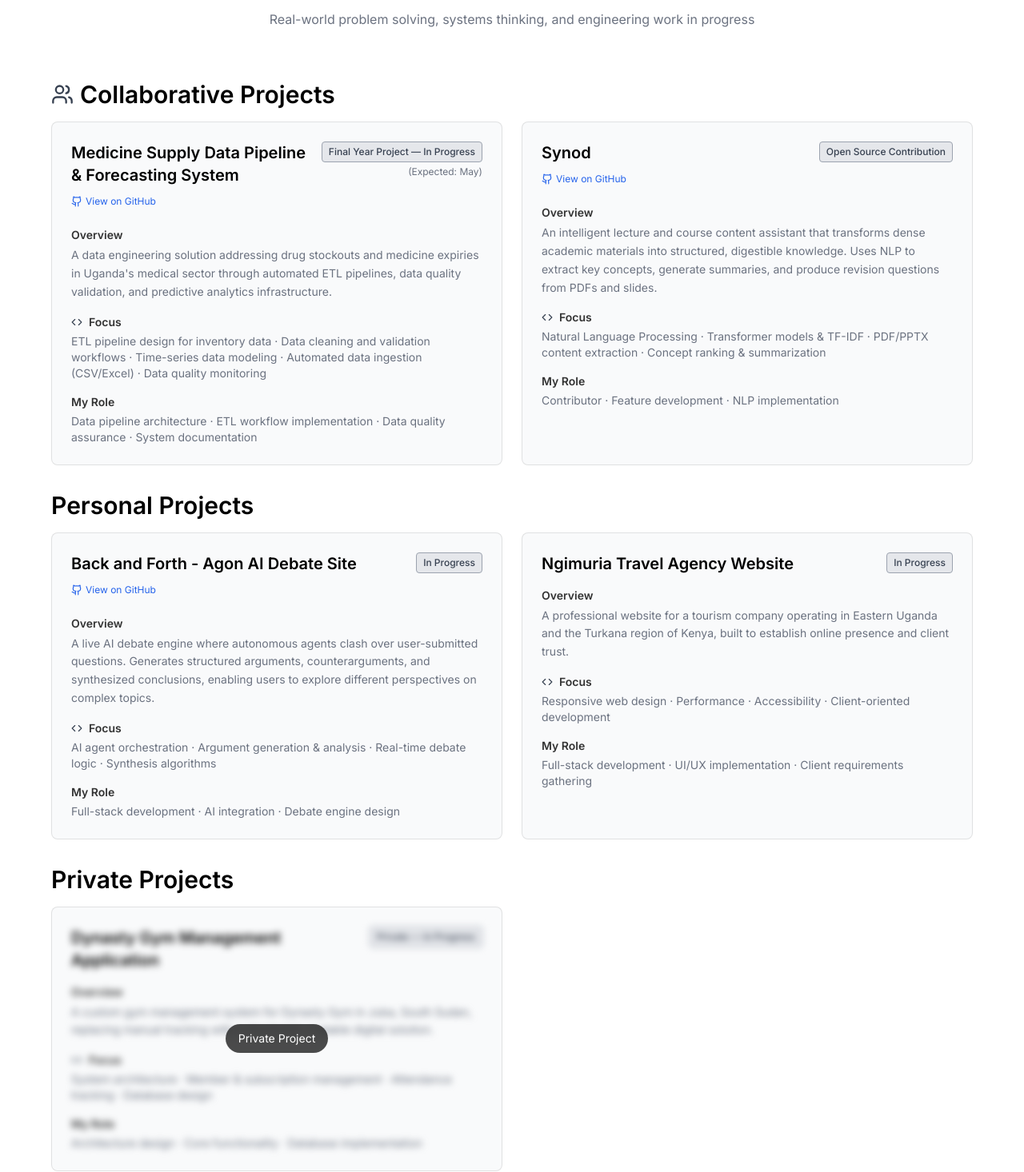
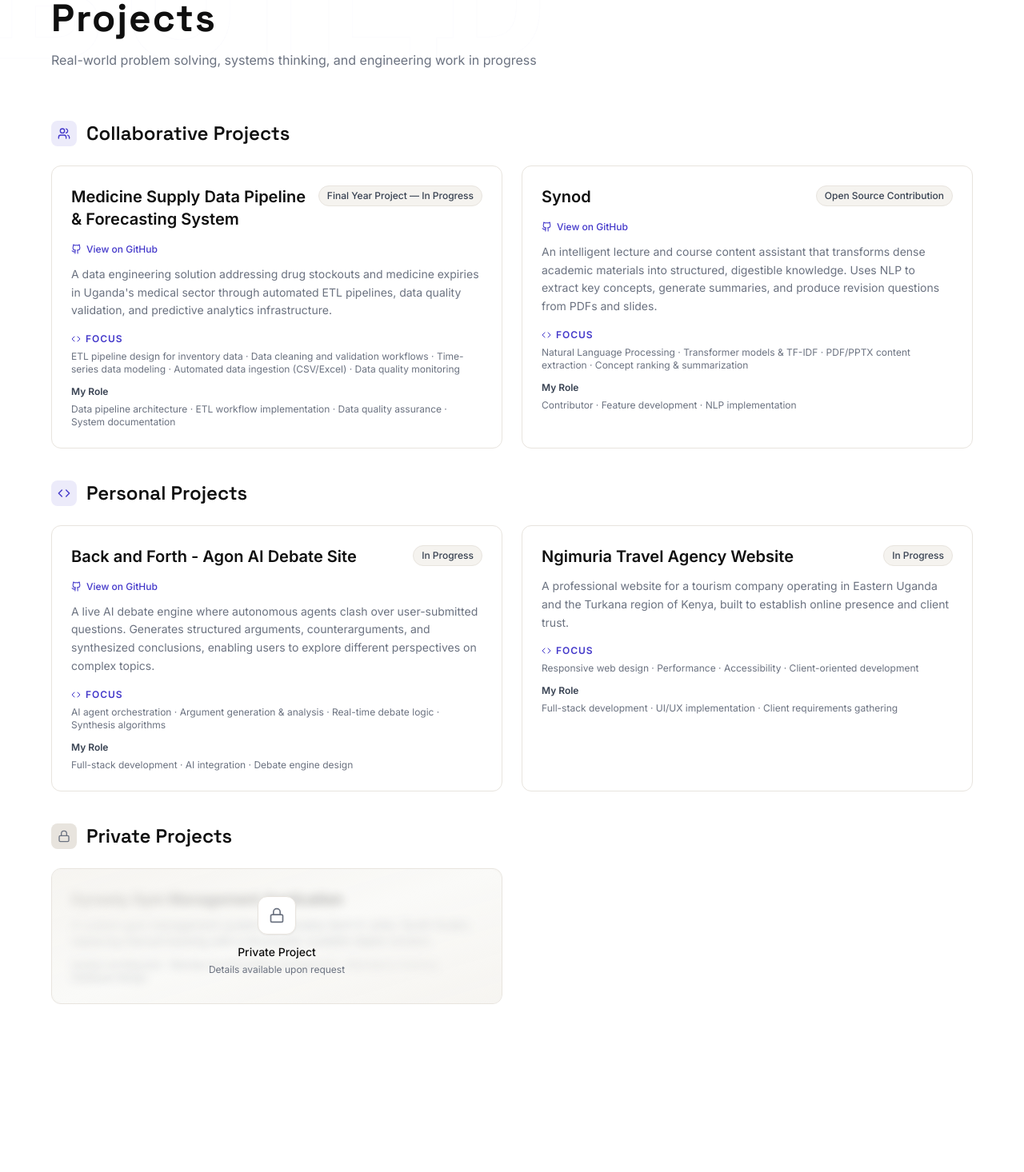
Before and after one commit to puoch1of1/PORTFOLIO-, a React (Vite) app: page / in a window 1280 px wide. Shown: the part 4344-5810 px from the top of the page at 80% size. Built offline with nearby package versions, Linux system fonts and the light colour scheme.

Commit message:
Refactor Projects section: enhance layout, improve styles, and add new icons for better visual presentation

```diff
--- a/src/sections/Projects.tsx
+++ b/src/sections/Projects.tsx
@@ -1,5 +1,5 @@
 import { motion } from 'framer-motion';
-import { Code, Users, Github } from 'lucide-react';
+import { Code, Users, Github, Lock, ArrowUpRight } from 'lucide-react';
 import { projects } from '../data/content';
 
 const containerVariants = {
@@ -7,14 +7,14 @@ const containerVariants = {
   visible: {
     opacity: 1,
     transition: {
-      staggerChildren: 0.1,
+      staggerChildren: 0.12,
     },
   },
 };
 
 const itemVariants = {
   hidden: { opacity: 0, y: 30 },
-  visible: { opacity: 1, y: 0 },
+  visible: { opacity: 1, y: 0, transition: { duration: 0.6, ease: 'easeOut' } },
 };
 
 export default function Projects() {
@@ -26,88 +26,112 @@ export default function Projects() {
   return (
     <section
       id="projects"
-      className="py-16 sm:py-20 md:py-24 px-4 sm:px-6 lg:px-8 bg-white"
+      className="relative py-20 sm:py-28 md:py-32 px-4 sm:px-6 lg:px-8 bg-white overflow-hidden"
     >
-      <div className="max-w-6xl mx-auto">
-        <motion.h2
+      {/* Ghost background text */}
+      <div className="ghost-text text-[5rem] sm:text-[9rem] md:text-[14rem] top-8 left-0 sm:-left-4 opacity-30">
+        BUILD
+      </div>
+
+      <div className="relative z-10 max-w-6xl mx-auto">
+        <motion.div
           initial={{ opacity: 0, y: 20 }}
           whileInView={{ opacity: 1, y: 0 }}
           viewport={{ once: true }}
-          className="text-3xl sm:text-4xl md:text-5xl font-heading font-bold mb-3 sm:mb-4 text-center"
+          className="mb-12 sm:mb-16"
         >
+          <div className="section-accent mb-4" />
+          <h2 className="text-3xl sm:text-4xl md:text-5xl font-heading font-bold tracking-wide-heading text-primary-dark mb-3 sm:mb-4">
             Projects
-        </motion.h2>
-
-        <motion.p
-          initial={{ opacity: 0, y: 20 }}
-          whileInView={{ opacity: 1, y: 0 }}
-          viewport={{ once: true }}
-          className="text-center text-sm sm:text-base text-secondary-gray mb-12 sm:mb-16 max-w-2xl mx-auto px-4"
-        >
+          </h2>
+          <p className="text-sm sm:text-base text-secondary-gray max-w-2xl leading-relaxed">
             Real-world problem solving, systems thinking, and engineering work in progress
-        </motion.p>
+          </p>
+        </motion.div>
 
         <motion.div
           variants={containerVariants}
           initial="hidden"
           whileInView="visible"
           viewport={{ once: true, margin: '-100px' }}
-          className="space-y-8"
+          className="space-y-10"
         >
-          {/* Featured Project */}
+          {/* Featured Project — full-width split layout */}
           {featuredProject && (
             <motion.div
               variants={itemVariants}
-              className="bg-gray-50 border-2 border-black/20 rounded-lg p-4 sm:p-6 md:p-8 hover:border-black/40 transition-all duration-300"
+              className="bg-gradient-to-br from-accent-subtle via-white to-warm-50 border border-accent/15 rounded-2xl p-6 sm:p-8 md:p-10 hover:border-accent/30 hover:shadow-xl hover:shadow-accent/5 transition-all duration-500"
             >
-              <div className="flex flex-col md:flex-row md:items-start md:justify-between gap-3 mb-4 sm:mb-5">
-                <h3 className="text-xl sm:text-2xl md:text-3xl font-heading font-bold text-black break-words">
+              <div className="grid grid-cols-1 md:grid-cols-5 gap-6 md:gap-10">
+                {/* Left — Info */}
+                <div className="md:col-span-3">
+                  <div className="flex flex-wrap items-center gap-2 mb-4">
+                    <span className="px-3 py-1 bg-accent/10 border border-accent/20 rounded-full text-xs font-medium text-accent-deep">
+                      {featuredProject.status}
+                    </span>
+                    {featuredProject.expectedCompletion && (
+                      <span className="text-xs text-secondary-gray">
+                        Expected: {featuredProject.expectedCompletion}
+                      </span>
+                    )}
+                    {featuredProject.isCollaborative && (
+                      <span className="text-xs text-secondary-gray flex items-center gap-1">
+                        <Users size={12} className="text-accent" />
+                        Collaborative
+                      </span>
+                    )}
+                  </div>
+
+                  <h3 className="text-2xl sm:text-3xl font-heading font-bold text-primary-dark mb-4 leading-tight">
                     {featuredProject.title}
                   </h3>
 
-                <div className="flex flex-wrap items-center gap-2">
-                  <span className="px-2 sm:px-3 py-1 bg-gray-200 border border-gray-400 rounded-full text-xs text-gray-700 font-medium whitespace-nowrap">
-                    {featuredProject.status}
+                  <p className="text-sm sm:text-base text-secondary-gray leading-relaxed mb-6">
+                    {featuredProject.overview}
+                  </p>
+
+                  {featuredProject.github && (
+                    <a
+                      href={featuredProject.github}
+                      target="_blank"
+                      rel="noopener noreferrer"
+                      className="inline-flex items-center gap-2 text-sm text-accent hover:text-accent-deep transition-colors font-medium"
+                    >
+                      <Github size={16} />
+                      View on GitHub
+                      <ArrowUpRight size={14} />
+                    </a>
+                  )}
+                </div>
+
+                {/* Right — Technical details */}
+                <div className="md:col-span-2 space-y-5">
+                  <div>
+                    <h4 className="text-xs font-semibold text-accent uppercase tracking-editorial mb-2 flex items-center gap-2">
+                      <Code size={14} />
+                      Technical Focus
+                    </h4>
+                    <div className="flex flex-wrap gap-1.5">
+                      {featuredProject.technicalFocus.map((item) => (
+                        <span key={item} className="px-2.5 py-1 bg-white border border-warm-200 rounded-lg text-xs text-secondary-dark">
+                          {item}
                         </span>
-
-                  {featuredProject.expectedCompletion && (
-                    <span className="text-xs text-secondary-gray">
-                      (Expected: {featuredProject.expectedCompletion})
-                    </span>
-                  )}
-
-                  {featuredProject.isCollaborative && (
-                    <span className="text-xs text-secondary-gray flex items-center gap-1">
-                      <Users size={12} />
-                      Collaborative project
-                    </span>
-                  )}
+                      ))}
                     </div>
                   </div>
 
-              <div className="space-y-3 sm:space-y-4">
                   <div>
-                  <h4 className="text-sm font-semibold text-black mb-2">Overview</h4>
-                  <p className="text-sm sm:text-base text-secondary-gray leading-relaxed">
-                    {featuredProject.overview}
-                  </p>
+                    <h4 className="text-xs font-semibold text-accent uppercase tracking-editorial mb-2">
+                      My Role
+                    </h4>
+                    <div className="flex flex-wrap gap-1.5">
+                      {featuredProject.role.map((item) => (
+                        <span key={item} className="px-2.5 py-1 bg-accent/5 border border-accent/10 rounded-lg text-xs text-accent-deep">
+                          {item}
+                        </span>
+                      ))}
                     </div>
-
-                <div>
-                  <h4 className="text-sm font-semibold text-black mb-2 flex items-center gap-2">
-                    <Code size={16} className="text-gray-700" />
-                    Focus
-                  </h4>
-                  <p className="text-sm sm:text-base text-secondary-gray">
-                    {featuredProject.technicalFocus.join(' · ')}
-                  </p>
                   </div>
-
-                <div>
-                  <h4 className="text-sm font-semibold text-black mb-2">My Role</h4>
-                  <p className="text-sm sm:text-base text-secondary-gray">
-                    {featuredProject.role.join(' · ')}
-                  </p>
                 </div>
               </div>
             </motion.div>
@@ -116,36 +140,31 @@ export default function Projects() {
           {/* Collaborative Projects */}
           {collaborativeProjects.length > 0 && (
             <div>
-              <motion.h3
-                variants={itemVariants}
-                className="text-2xl sm:text-3xl font-semibold mb-4 flex items-center gap-2 text-black"
-              >
-                <Users size={28} className="text-gray-700" />
+              <motion.div variants={itemVariants} className="flex items-center gap-3 mb-6">
+                <div className="w-8 h-8 rounded-lg bg-accent/10 flex items-center justify-center">
+                  <Users size={16} className="text-accent" />
+                </div>
+                <h3 className="text-xl sm:text-2xl font-heading font-semibold text-primary-dark">
                   Collaborative Projects
-              </motion.h3>
-              <div className="grid grid-cols-1 md:grid-cols-2 gap-4 sm:gap-6 mb-8">
-                {collaborativeProjects.map(project => (
+                </h3>
+              </motion.div>
+              <div className="grid grid-cols-1 md:grid-cols-2 gap-5 sm:gap-6">
+                {collaborativeProjects.map((project, index) => (
                   <motion.div
                     key={project.id}
                     variants={itemVariants}
-                    className="bg-gray-50 border border-black/10 rounded-lg p-4 sm:p-6 hover:border-black/30 transition-all duration-300"
+                    whileHover={{ y: -4 }}
+                    className={`bg-white border border-warm-200 rounded-xl p-5 sm:p-6 hover:border-accent/25 hover:shadow-lg hover:shadow-accent/5 transition-all duration-500 ${
+                      index === 0 && collaborativeProjects.length > 2 ? 'md:col-span-2' : ''
+                    }`}
                   >
-                    <div className="mb-3 sm:mb-4">
-                      <div className="flex items-start justify-between gap-2 sm:gap-3 mb-2">
-                        <h3 className="text-lg sm:text-xl font-semibold text-black flex-1">
+                    <div className="flex items-start justify-between gap-3 mb-3">
+                      <h4 className="text-lg sm:text-xl font-semibold text-primary-dark flex-1">
                         {project.title}
-                        </h3>
-
-                        <div className="flex flex-col items-end gap-1">
-                          <span className="px-2 py-1 bg-gray-200 border border-gray-400 rounded text-xs text-gray-700 font-medium whitespace-nowrap">
+                      </h4>
+                      <span className="px-2.5 py-1 bg-warm-100 border border-warm-200 rounded-full text-xs text-secondary-dark font-medium whitespace-nowrap">
                         {project.status}
                       </span>
-                          {project.expectedCompletion && (
-                            <span className="text-xs text-secondary-gray">
-                              (Expected: {project.expectedCompletion})
-                            </span>
-                          )}
-                        </div>
                     </div>
 
                     {project.github && (
@@ -153,39 +172,30 @@ export default function Projects() {
                         href={project.github}
                         target="_blank"
                         rel="noopener noreferrer"
-                          className="inline-flex items-center gap-1 text-xs text-blue-600 hover:text-blue-800 hover:underline mb-2"
+                        className="inline-flex items-center gap-1.5 text-xs text-accent hover:text-accent-deep transition-colors mb-3 font-medium"
                       >
-                          <Github size={14} />
+                        <Github size={13} />
                         View on GitHub
                       </a>
                     )}
-                    </div>
 
-                    <div className="space-y-3 sm:space-y-4">
-                      <div>
-                        <h4 className="text-sm font-semibold text-black/80 mb-1">
-                          Overview
-                        </h4>
-                        <p className="text-sm text-secondary-gray leading-relaxed">
+                    <p className="text-sm text-secondary-gray leading-relaxed mb-4">
                       {project.overview}
                     </p>
-                      </div>
 
+                    <div className="space-y-3">
                       <div>
-                        <h4 className="text-sm font-semibold text-black/80 mb-1 flex items-center gap-2">
-                          <Code size={14} className="text-gray-700" />
+                        <h5 className="text-xs font-semibold text-accent uppercase tracking-editorial mb-1.5 flex items-center gap-1.5">
+                          <Code size={12} />
                           Focus
-                        </h4>
-                        <p className="text-sm text-secondary-gray">
+                        </h5>
+                        <p className="text-xs text-secondary-gray">
                           {project.technicalFocus.join(' · ')}
                         </p>
                       </div>
-
                       <div>
-                        <h4 className="text-sm font-semibold text-black/80 mb-1">
-                          My Role
-                        </h4>
-                        <p className="text-sm text-secondary-gray">
+                        <h5 className="text-xs font-semibold text-secondary-dark mb-1.5">My Role</h5>
+                        <p className="text-xs text-secondary-gray">
                           {project.role.join(' · ')}
                         </p>
                       </div>
@@ -199,26 +209,27 @@ export default function Projects() {
           {/* Personal Projects */}
           {personalProjects.length > 0 && (
             <div>
-              <motion.h3
-                variants={itemVariants}
-                className="text-2xl sm:text-3xl font-semibold mb-4 text-black"
-              >
+              <motion.div variants={itemVariants} className="flex items-center gap-3 mb-6">
+                <div className="w-8 h-8 rounded-lg bg-accent/10 flex items-center justify-center">
+                  <Code size={16} className="text-accent" />
+                </div>
+                <h3 className="text-xl sm:text-2xl font-heading font-semibold text-primary-dark">
                   Personal Projects
-              </motion.h3>
-              <div className="grid grid-cols-1 md:grid-cols-2 gap-4 sm:gap-6 mb-8">
-                {personalProjects.map(project => (
+                </h3>
+              </motion.div>
+              <div className="grid grid-cols-1 md:grid-cols-2 gap-5 sm:gap-6">
+                {personalProjects.map((project) => (
                   <motion.div
                     key={project.id}
                     variants={itemVariants}
-                    className="bg-gray-50 border border-black/10 rounded-lg p-4 sm:p-6 hover:border-black/30 transition-all duration-300"
+                    whileHover={{ y: -4 }}
+                    className="bg-white border border-warm-200 rounded-xl p-5 sm:p-6 hover:border-accent/25 hover:shadow-lg hover:shadow-accent/5 transition-all duration-500"
                   >
-                    <div className="mb-3 sm:mb-4">
-                      <div className="flex items-start justify-between gap-2 sm:gap-3 mb-2">
-                        <h3 className="text-lg sm:text-xl font-semibold text-black flex-1">
+                    <div className="flex items-start justify-between gap-3 mb-3">
+                      <h4 className="text-lg sm:text-xl font-semibold text-primary-dark flex-1">
                         {project.title}
-                        </h3>
-
-                        <span className="px-2 py-1 bg-gray-200 border border-gray-400 rounded text-xs text-gray-700 font-medium whitespace-nowrap">
+                      </h4>
+                      <span className="px-2.5 py-1 bg-warm-100 border border-warm-200 rounded-full text-xs text-secondary-dark font-medium whitespace-nowrap">
                         {project.status}
                       </span>
                     </div>
@@ -228,39 +239,30 @@ export default function Projects() {
                         href={project.github}
                         target="_blank"
                         rel="noopener noreferrer"
-                          className="inline-flex items-center gap-1 text-xs text-blue-600 hover:text-blue-800 hover:underline mb-2"
+                        className="inline-flex items-center gap-1.5 text-xs text-accent hover:text-accent-deep transition-colors mb-3 font-medium"
                       >
-                          <Github size={14} />
+                        <Github size={13} />
                         View on GitHub
                       </a>
                     )}
-                    </div>
 
-                    <div className="space-y-3 sm:space-y-4">
-                      <div>
-                        <h4 className="text-sm font-semibold text-black/80 mb-1">
-                          Overview
-                        </h4>
-                        <p className="text-sm text-secondary-gray leading-relaxed">
+                    <p className="text-sm text-secondary-gray leading-relaxed mb-4">
                       {project.overview}
                     </p>
-                      </div>
 
+                    <div className="space-y-3">
                       <div>
-                        <h4 className="text-sm font-semibold text-black/80 mb-1 flex items-center gap-2">
-                          <Code size={14} className="text-gray-700" />
+                        <h5 className="text-xs font-semibold text-accent uppercase tracking-editorial mb-1.5 flex items-center gap-1.5">
+                          <Code size={12} />
                           Focus
-                        </h4>
-                        <p className="text-sm text-secondary-gray">
+                        </h5>
+                        <p className="text-xs text-secondary-gray">
                           {project.technicalFocus.join(' · ')}
                         </p>
                       </div>
-
                       <div>
-                        <h4 className="text-sm font-semibold text-black/80 mb-1">
-                          My Role
-                        </h4>
-                        <p className="text-sm text-secondary-gray">
+                        <h5 className="text-xs font-semibold text-secondary-dark mb-1.5">My Role</h5>
+                        <p className="text-xs text-secondary-gray">
                           {project.role.join(' · ')}
                         </p>
                       </div>
@@ -271,72 +273,40 @@ export default function Projects() {
             </div>
           )}
 
-          {/* Private Projects */}
+          {/* Private Projects — stylized locked overlay */}
           {privateProjects.length > 0 && (
             <div>
-              <motion.h3
-                variants={itemVariants}
-                className="text-2xl sm:text-3xl font-semibold mb-4 text-black"
-              >
+              <motion.div variants={itemVariants} className="flex items-center gap-3 mb-6">
+                <div className="w-8 h-8 rounded-lg bg-warm-200 flex items-center justify-center">
+                  <Lock size={16} className="text-secondary-gray" />
+                </div>
+                <h3 className="text-xl sm:text-2xl font-heading font-semibold text-primary-dark">
                   Private Projects
-              </motion.h3>
-              <div className="grid grid-cols-1 md:grid-cols-2 gap-4 sm:gap-6">
-                {privateProjects.map(project => (
+                </h3>
+              </motion.div>
+              <div className="grid grid-cols-1 md:grid-cols-2 gap-5 sm:gap-6">
+                {privateProjects.map((project) => (
                   <motion.div
                     key={project.id}
                     variants={itemVariants}
-                    className="relative bg-gray-50 border border-black/10 rounded-lg p-4 sm:p-6 overflow-hidden transition-all duration-300"
+                    className="relative bg-warm-50 border border-warm-200 rounded-xl p-5 sm:p-6 overflow-hidden"
                   >
-                    {/* Blur content if private */}
-                    <div className="blur-sm pointer-events-none select-none">
-                      <div className="mb-3 sm:mb-4">
-                        <div className="flex items-start justify-between gap-2 sm:gap-3 mb-2">
-                          <h3 className="text-lg sm:text-xl font-semibold text-black flex-1">
-                            {project.title}
-                          </h3>
-
-                          <span className="px-2 py-1 bg-gray-200 border border-gray-400 rounded text-xs text-gray-700 font-medium">
-                            {project.status}
-                          </span>
-                        </div>
+                    {/* Blurred content */}
+                    <div className="blur-[6px] opacity-40 pointer-events-none select-none">
+                      <h4 className="text-lg font-semibold text-primary-dark mb-2">{project.title}</h4>
+                      <p className="text-sm text-secondary-gray mb-3">{project.overview}</p>
+                      <p className="text-xs text-secondary-gray">{project.technicalFocus.join(' · ')}</p>
                     </div>
 
-                      <div className="space-y-3 sm:space-y-4">
-                        <div>
-                          <h4 className="text-sm font-semibold text-black/80 mb-1">
-                            Overview
-                          </h4>
-                          <p className="text-sm text-secondary-gray leading-relaxed">
-                            {project.overview}
-                          </p>
+                    {/* Stylized locked overlay */}
+                    <div className="absolute inset-0 bg-gradient-to-br from-warm-100/80 via-transparent to-warm-100/80 backdrop-blur-[1px] flex flex-col items-center justify-center gap-3">
+                      <div className="w-12 h-12 rounded-xl bg-white border border-warm-200 flex items-center justify-center shadow-sm">
+                        <Lock size={20} className="text-secondary-gray" />
                       </div>
-
-                        <div>
-                          <h4 className="text-sm font-semibold text-black/80 mb-1 flex items-center gap-2">
-                            <Code size={14} className="text-gray-700" />
-                            Focus
-                          </h4>
-                          <p className="text-sm text-secondary-gray">
-                            {project.technicalFocus.join(' · ')}
-                          </p>
+                      <div className="text-center">
+                        <p className="text-sm font-medium text-primary-dark">Private Project</p>
+                        <p className="text-xs text-secondary-gray mt-1">Details available upon request</p>
                       </div>
-
-                        <div>
-                          <h4 className="text-sm font-semibold text-black/80 mb-1">
-                            My Role
-                          </h4>
-                          <p className="text-sm text-secondary-gray">
-                            {project.role.join(' · ')}
-                          </p>
-                        </div>
-                      </div>
-                    </div>
-
-                    {/* Private overlay */}
-                    <div className="absolute inset-0 flex items-center justify-center">
-                      <span className="bg-black/70 text-white text-xs sm:text-sm px-4 py-2 rounded-full backdrop-blur">
-                        Private Project
-                      </span>
                     </div>
                   </motion.div>
                 ))}
```
Lines whose indentation alone changed are shown as unchanged.
